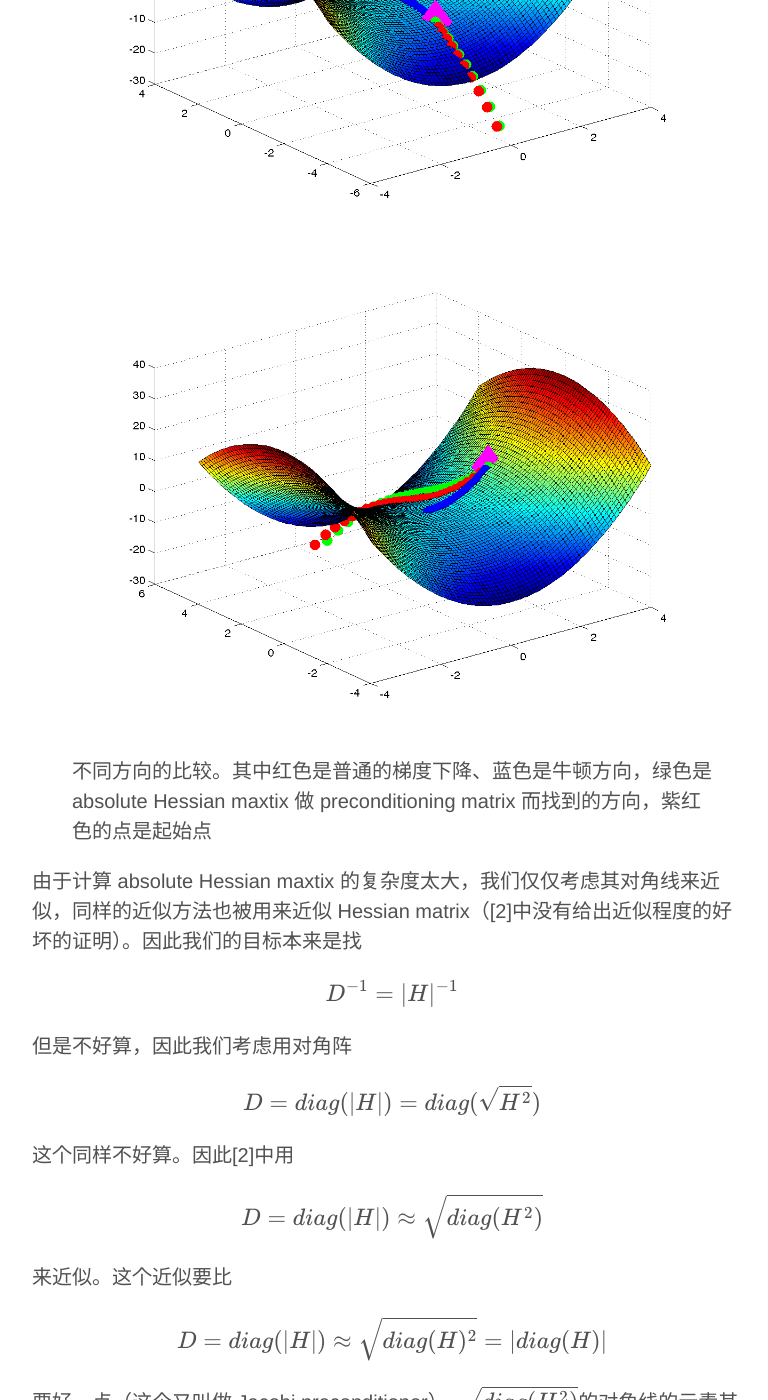
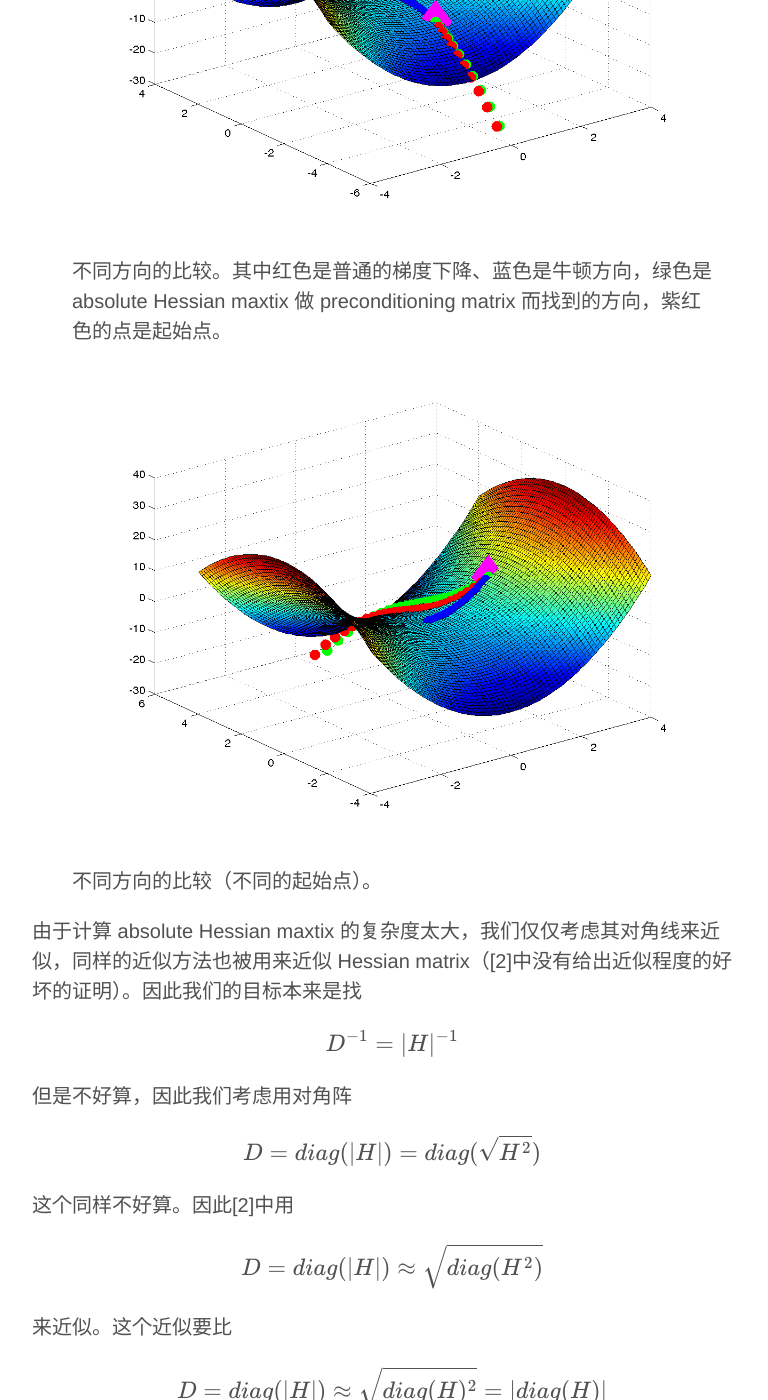
Before and after one commit to bjsc/cswhjiang.github.io, a Jekyll site: the page built from _posts/2015-09-10-escape-from-saddle-points.md, in a window 1280 px wide and 1400 px high, scrolled down 1449 px. Shown: the whole window, without its empty margins (248-1016 px from the left). Built offline with Jekyll 4.4.1, drawn with Linux system fonts in a browser that asks for light colours; formulas are drawn with MathJax 3; comment, search, counter and statistics services are not loaded.

Commit message:
saddle points

```diff
--- a/_posts/2015-09-10-escape-from-saddle-points.md
+++ b/_posts/2015-09-10-escape-from-saddle-points.md
@@ -18,8 +18,8 @@ $$
 
 我们可以在一个 toy 函数上验证 absolute Hessian maxtix 的行为。下图是函数 $$f(x) = x^THx$$ （$$H$$ 不是正定的）上各种方法的轨迹。可以看出：1)牛顿方向不一定是下降方向，2)牛顿法可以被 saddle points 吸引，3)absolute Hessian maxtix 对应的方向有逃离鞍点的作用。因此 absolute Hessian maxtix 是个很好的选择。图的代码见[这里](https://gist.github.com/cswhjiang/2281e0476dbb9c3ee999)。
 
-{% include figure.html src="/figures/2015-09-10-escape-from-saddle-points-a.png" caption="" %}
-{% include figure.html src="/figures/2015-09-10-escape-from-saddle-points-b.png" caption="不同方向的比较。其中红色是普通的梯度下降、蓝色是牛顿方向，绿色是 absolute Hessian maxtix 做 preconditioning  matrix 而找到的方向，紫红色的点是起始点" %}
+{% include figure.html src="/figures/2015-09-10-escape-from-saddle-points-a.png" caption="不同方向的比较。其中红色是普通的梯度下降、蓝色是牛顿方向，绿色是 absolute Hessian maxtix 做 preconditioning  matrix 而找到的方向，紫红色的点是起始点。" %}
+{% include figure.html src="/figures/2015-09-10-escape-from-saddle-points-b.png" caption="不同方向的比较（不同的起始点）。" %}
 
 
 
```
